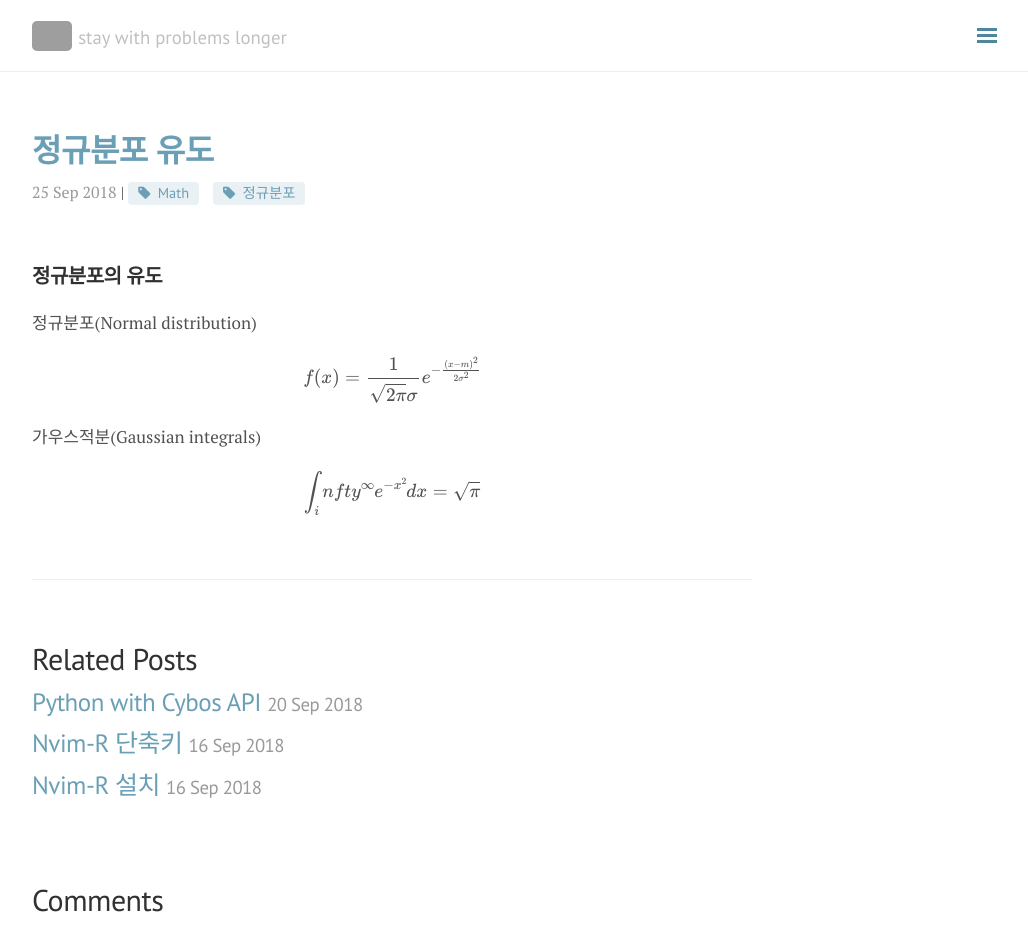
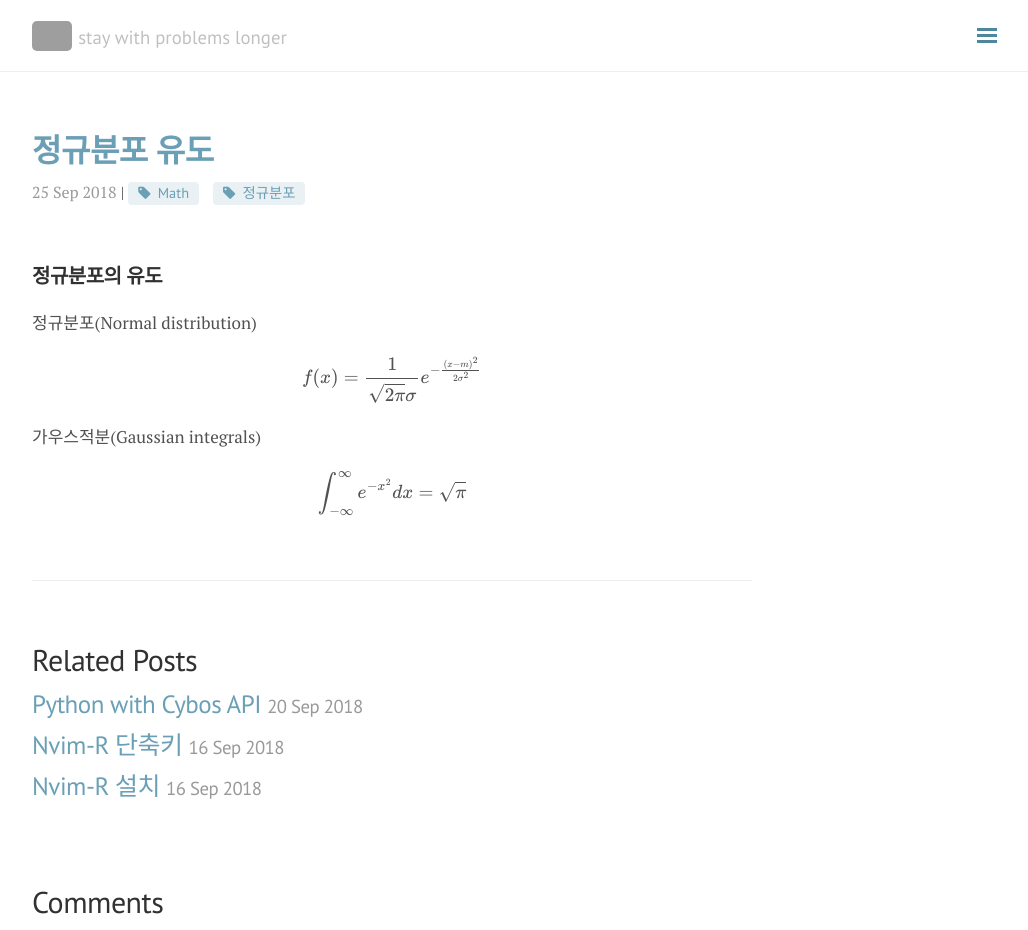
Before and after one commit to seokhoonj/seokhoonj.github.io, a Jekyll site: the page built from _posts/Math/2018-09-25-Math-normal_distribution.md, in a window 1280 px wide and 930 px high. Shown: the whole window, without its empty margins (248-1276 px from the left). Built offline with Jekyll 4.4.1, drawn with Linux system fonts in a browser that asks for light colours; nearby versions of some CDN libraries; formulas are drawn with MathJax 3; comment, search, counter and statistics services are not loaded; grey boxes are pictures that could not be loaded.

Commit message:
add _posts

```diff
--- a/_posts/Math/2018-09-25-Math-normal_distribution.md
+++ b/_posts/Math/2018-09-25-Math-normal_distribution.md
@@ -14,4 +14,4 @@ comments: false
 <div style="text-align:center"><p>$$ f(x) = \frac{1}{\sqrt{2\pi}\sigma} e^{-\frac{(x-m)^2}{2\sigma^2}} $$</p></div>
 
 가우스적분(Gaussian integrals)
-<div style="text-align:center"><p>$$ \int_infty^{\infty} e^{-x^2} dx = \sqrt{\pi} $$</p></div>
+<div style="text-align:center"><p>$$ \int_{-\infty}^{\infty} e^{-x^2} dx = \sqrt{\pi} $$</p></div>
```
